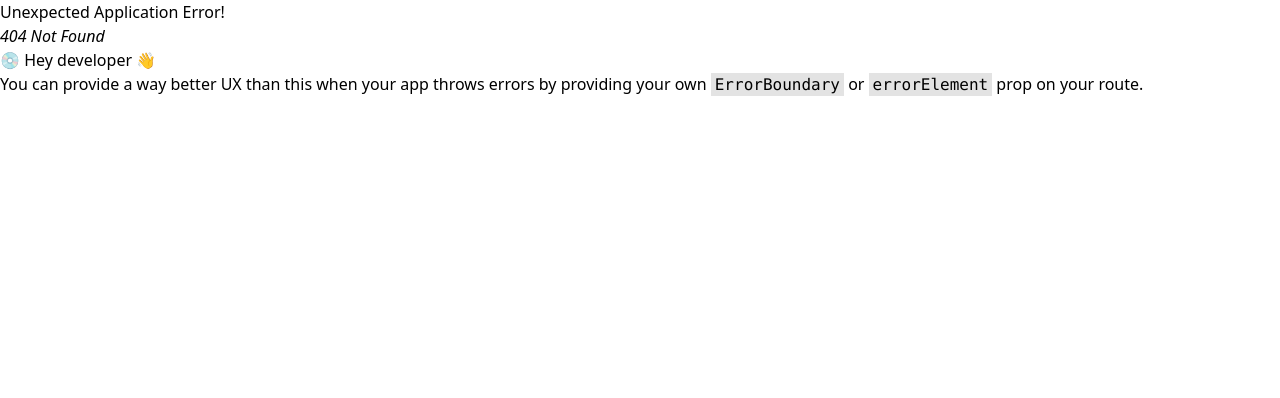
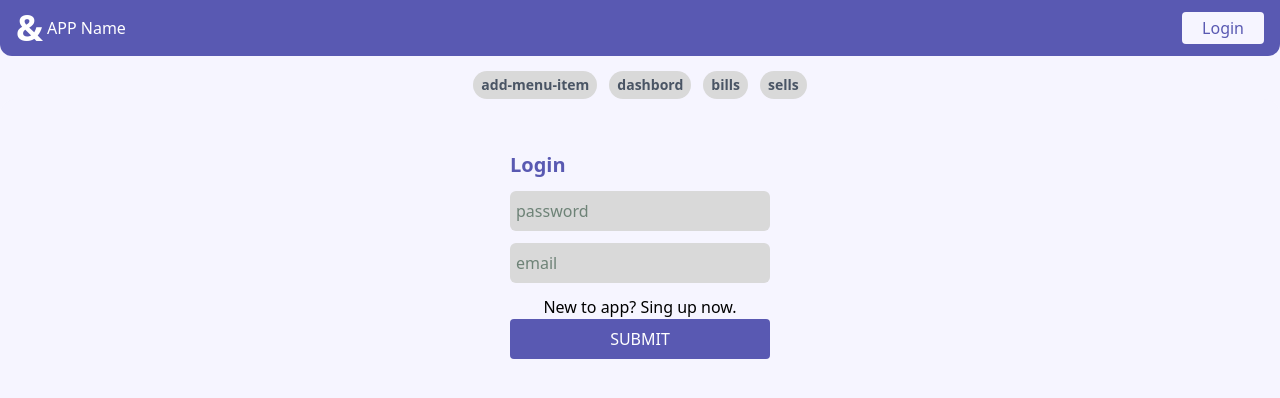
Before and after one commit to manthan20021/restaurant-billing-app-frontend, a React (Vite) app: page /login in a window 1280 px wide. Before the commit this address had no page. Shown: the top 398 px of the page. Built offline with nearby package versions, Linux system fonts and the light colour scheme.

Commit message:
login logic

```diff
--- a/src/component/header/Header.jsx
+++ b/src/component/header/Header.jsx
@@ -8,7 +8,7 @@ const Header = () => {
             <h2 className="font-extrabold text-white text-4xl mr-1">&</h2>
             <h1>APP Name</h1>
         </div>
-        <NavLink to="register">
+        <NavLink to="login">
                     <button className="bg-[#f6f5ff] text-[#5959b2] px-5 py-1 rounded-[4px]">Login</button>
         </NavLink>
     </div>
--- /dev/null
+++ b/src/component/login/Login.jsx
@@ -0,0 +1,100 @@
+import React, { useState } from 'react'
+import { NavLink } from "react-router-dom"
+
+const Login = () => {
+
+    const [email, setEmail] = useState("")
+    const [password, setPassword] = useState("")
+
+    const handelSubmit = async (e) => {
+        e.preventDefault();
+
+        try {
+           const responce =  await fetch("http://localhost:3000/login",{
+             method: "POST",
+             headers: {
+                "Content-Type": "application/json",
+                body: JSON.stringify({email, password})
+            },
+           })
+           const data = await responce.json()
+
+           if(responce.ok){
+            localStorage.setItem("token:",data.token)
+            console.log("token:",data.token);
+
+            alert("Login successful");
+           }
+           else{
+            alert(data.msg || "Login failed");
+           }
+
+        } catch (error) {
+             console.error("Login error:", error);
+             alert("Something went wrong");
+        }
+    }
+
+  return (
+    <div className="rounded-2xl
+    w-full flex
+    flex-col items-center h-screen
+    bg-[#F6F5FF]">
+
+
+      <form
+      onSubmit={handelSubmit}
+        className="flex flex-col w-full h-auto
+        items-center pt-10
+        ">
+
+            <h1 className="m-3 text-[#5959b2] font-bold w-[260px] text-xl ">Login</h1>
+          <input
+          className="
+            bg-[#D9D9D9]  w-[260px] h-10
+            px-1.5 rounded-md
+            text-green-950 mb-3
+            "
+            onChange={(e) =>  setPassword(e.target.value)}
+          name="email"
+          type="text"
+          placeholder="password"
+          required
+        />
+
+         <input
+          className="
+            bg-[#D9D9D9]  w-[260px] h-10
+            px-1.5 rounded-md
+            text-green-950 mb-3
+            "
+            onChange={(e) => setEmail(e.target.value)}
+          name="password"
+          type="text"
+          placeholder="email"
+          required
+        />
+
+         <NavLink to="register">
+        <button>New to app? Sing up now.</button>
+        </NavLink>
+
+        <button
+          className="
+            text-white
+            bg-[#5959b2]
+            py-2 rounded-[4px] w-[260px] h-10
+           "
+        >
+          SUBMIT
+        </button>
+      </form>
+
+
+    </div>
+  )
+}
+
+export default Login
+//kala@giamil.com e
+//kala123 p
--- a/src/component/register/Register.jsx
+++ b/src/component/register/Register.jsx
@@ -59,7 +59,7 @@ const Register = () => {
         "
         action=""
       >
-        <h1 className="m-3 text-[#5959b2] font-bold w-[260px] text-xl ">Add Menu Item</h1>
+        <h1 className="m-3 text-[#5959b2] font-bold w-[260px] text-xl ">Register</h1>
 
         <input
           className="
```
Also changed, not shown: src/main.jsx (+6 -1 lines).
